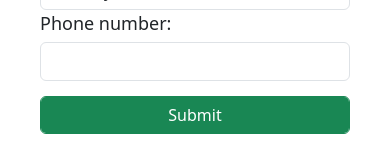
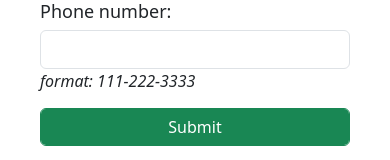
Before and after one commit to fedjapandzic/KahvanaTask, a React (Create React App) app in the folder client/: page / in a window 390 px wide. Both pictures are taken after a click on the button "Add User". Shown: the part 499-659 px from the top of the page. Built offline with nearby package versions, Linux system fonts and the light colour scheme; no server answers.

Commit message:
change phone number input

```diff
--- a/client/src/components/UserForm.tsx
+++ b/client/src/components/UserForm.tsx
@@ -43,7 +43,8 @@ const UserForm: React.FC<{
           </select>
 
           <label htmlFor="phoneNumber">Phone number: </label>
-          <input type='text' className='form-control' id='phone-number' name='phoneNumbers.value' defaultValue={editUserData?.phoneNumbers[0].value} onChange={handleInputChange} required/>
+          <input type='tel' className='form-control' id='phone-number' name='phoneNumbers.value' pattern='[0-9]{3}-[0-9]{3}-[0-9]{4}' defaultValue={editUserData?.phoneNumbers[0].value} onChange={handleInputChange} required/>
+          <i>format: 111-222-3333</i>
           </div>
 
           <div className='form-group'>
```
